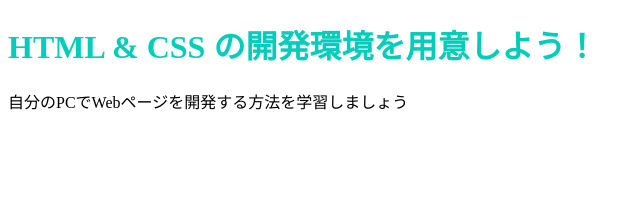
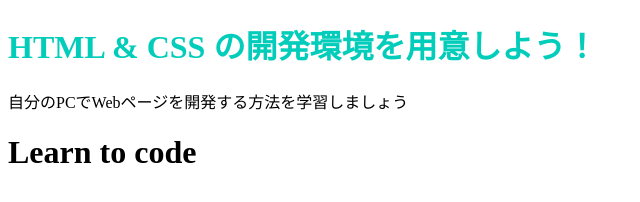
Before and after one commit to SayuriKo0324/prog-8.github.io, a plain HTML site: page index.html in a window 1280 px wide. Shown: the whole page, without its empty margins (0-640 px from the left). Drawn offline with Linux system fonts and the light colour scheme.

Commit message:
Update index.html

```diff
--- a/index.html
+++ b/index.html
@@ -8,5 +8,8 @@
   <body>
     <h1 class="title">HTML & CSS の開発環境を用意しよう！</h1>
     <p> 自分のPCでWebページを開発する方法を学習しましょう</p>
+    <div>
+      <h1>Learn to code</h1>
+    </div>
   </body>
 </html>
```
